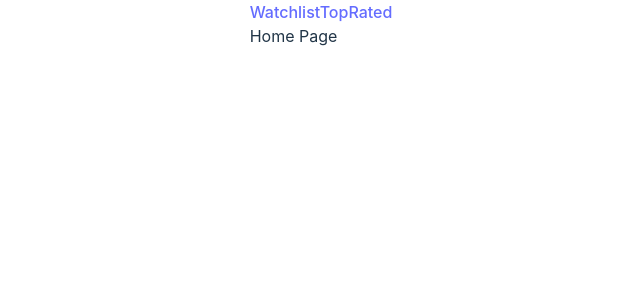
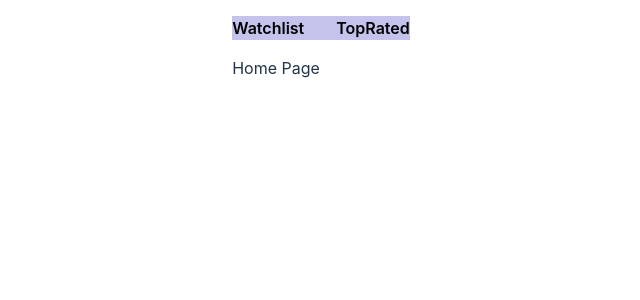
Before and after one commit to mksoofian/my_movies_spa, a React (Vite) app: page / in a window 1280 px wide. Shown: the top 300 px of the page, without its empty margins (319-959 px from the left). Built offline with nearby package versions, Linux system fonts and the light colour scheme.

Commit message:
added some temporary styling to header nav

```diff
--- a/src/App.css
+++ b/src/App.css
@@ -19,13 +19,30 @@ h4 {
 /* Voter score colors: #21d07a #d2d531 #db2360*/
 
 /* ----------- */
+header {
+  margin: 1rem 0;
+  background-color: rgb(195, 195, 236);
+}
 
+nav {
+  display: flex;
+  align-items: center;
+  justify-content: center;
+  gap: 2rem;
+}
+
+nav > a {
+  color: black;
+  font-weight: 600;
+}
+
+/* ----------- */
 main {
   width: 80vw;
   padding: 1rem;
 }
 
-.header-nav {
+.header {
   display: flex;
   align-items: center;
   justify-content: space-between;
```
